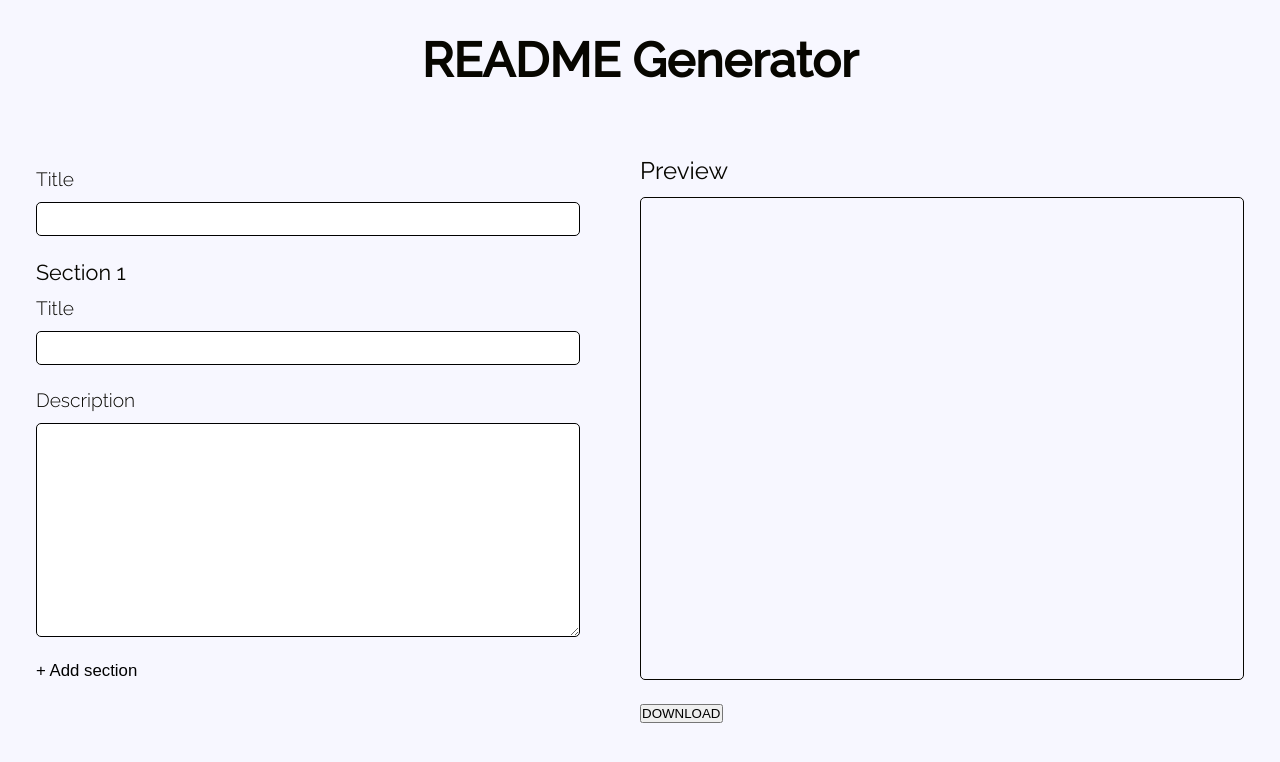
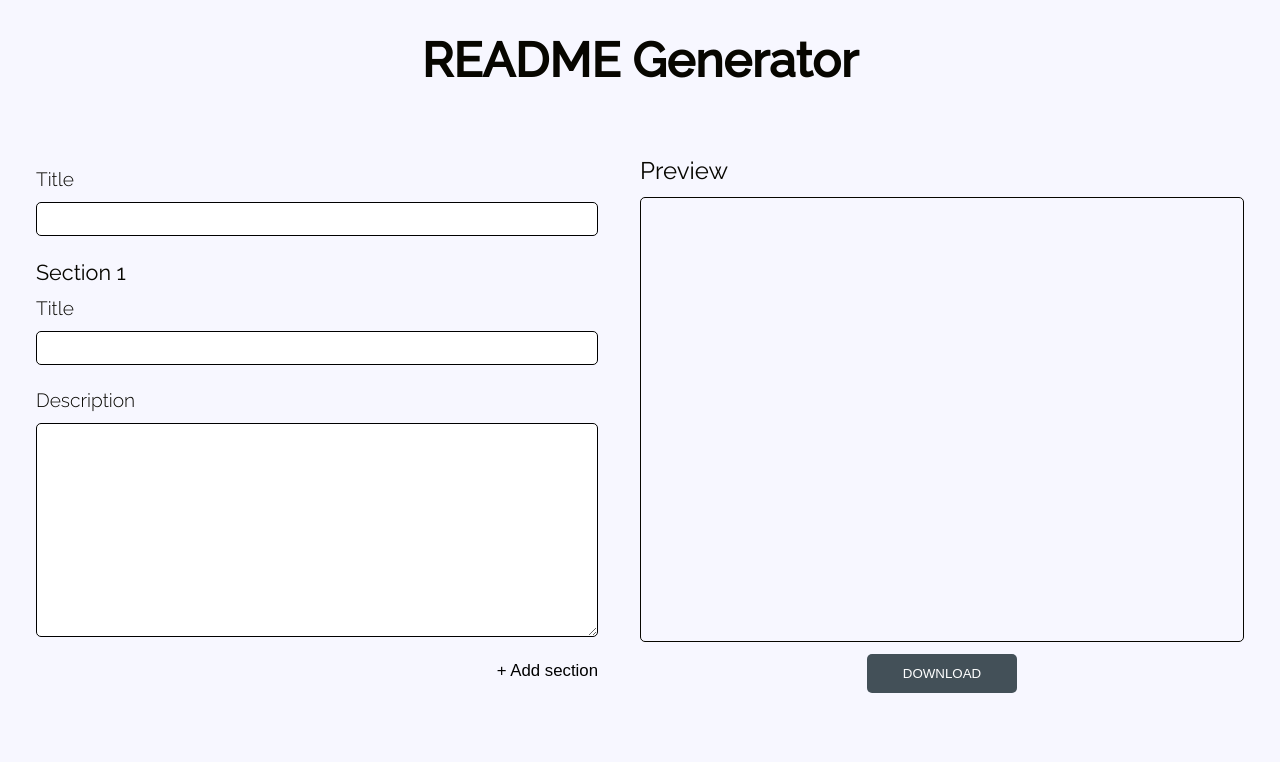
Before and after one commit to acamilass/readme-generator, an Angular app: page / in a window 1280 px wide. Shown: the top 762 px of the page. Built offline with nearby package versions, Linux system fonts and the light colour scheme.

Commit message:
Ajustes de CSS

```diff
--- a/src/app/pages/generator/generator.component.html
+++ b/src/app/pages/generator/generator.component.html
@@ -1,22 +1,29 @@
 <div class="container">
   <div class="container__input">
+
     <div class="input">
       <label for="title-h1">Title</label>
       <input class="input-area" type="text" id="title-h1" [(ngModel)]="titleH1">
     </div>
+
     <div *ngFor="let section of sections; let i = index">
       <h2 class="section-title">Section {{ i + 1 }}</h2>
+
       <div class="input">
         <label for="title-h2">Title</label>
         <input class="input-area" type="text" id="title-h2" [(ngModel)]="section.title">
         <label for="description">Description</label>
         <textarea class="input-area" id="description" cols="30" rows="10" [(ngModel)]="section.description"></textarea>
       </div>
+
     </div>
+
     <button class="section-btn" (click)="createNewSection()">+ Add section</button>
   </div>
+
   <div class="container__preview">
     <h1 class="container__preview--title">Preview</h1>
+
     <div class="markdown">
       <h1 class="markdown__title">{{ titleH1 }}</h1>
       <div class="markdown__section" *ngFor="let section of sections; let i = index">
@@ -24,8 +31,9 @@
         <p>{{ section.description }}</p>
       </div>
     </div>
-    <div class="" style="margin-top: 2rem;">
-      <button type="button" (click)="downloadFile()">DOWNLOAD</button>
+
+    <div class="" style="margin-top: 1rem; align-self: center;">
+      <button type="button" class="container__preview--btn" (click)="downloadFile()">DOWNLOAD</button>
     </div>
   </div>
 </div>
--- a/src/app/pages/generator/generator.component.scss
+++ b/src/app/pages/generator/generator.component.scss
@@ -6,6 +6,11 @@
 
   &__input {
     width: 50%;
+
+    display: flex;
+    flex-direction: column;
+
+    padding-right: 3.5rem;
 
     .input {
       display: flex;
@@ -21,7 +26,7 @@
       .input-area {
         margin-bottom: 1rem;
         padding: .5rem;
-        width: 90%;
+        width: 100%;
         border: 1px solid;
         border-radius: 5px;
         font-size: 1.4rem;
@@ -41,11 +46,16 @@
       font-size: 1.4rem;
       padding: 1rem 0;
       cursor: pointer;
+
+      align-self: flex-end;
     }
   }
 
   &__preview {
     width: 50%;
+
+    display: flex;
+    flex-direction: column;
 
     &--title {
       margin-bottom: 1rem;
@@ -53,7 +63,7 @@
     }
 
     .markdown {
-      height: 90%;
+      height: 100%;
       border: 1px solid;
       border-radius: 5px;
       padding: 1.5rem;
@@ -80,12 +90,14 @@
       }
     }
 
-    &--download {
+    &--btn {
       cursor: pointer;
       padding: 1rem 3rem;
       border-radius: 5px;
+      border: none;
 
-      background-color: wheat;
+      background-color: #435058;
+      color: #fff;
     }
   }
 }
```
